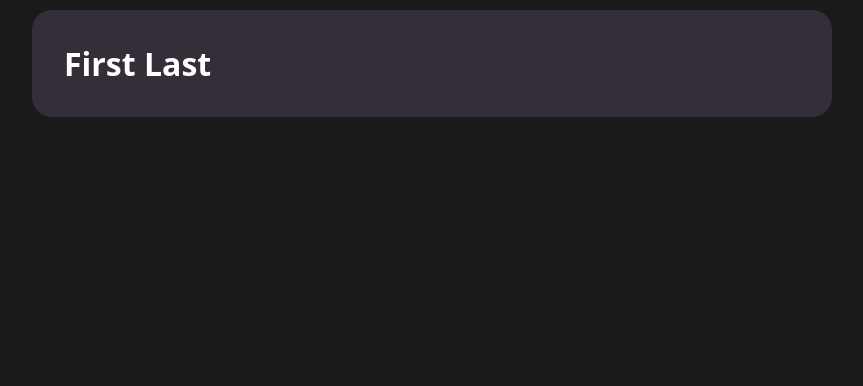
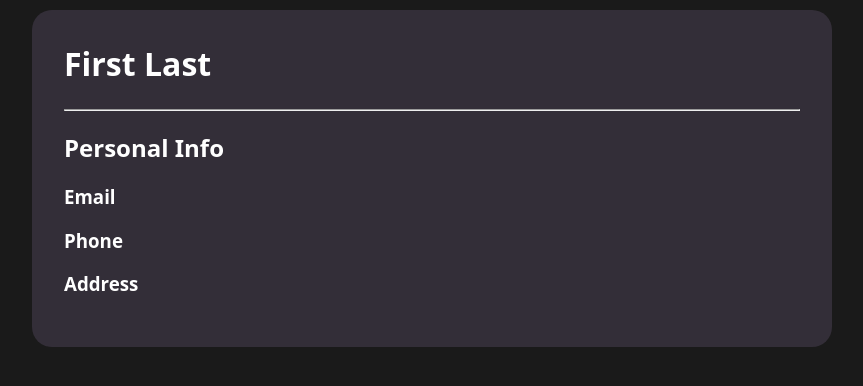
Before and after one commit to nguyenjessev/cv-project, a React (Create React App) app: page / in a window 1280 px wide. Shown: the top 386 px of the page, without its empty margins (208-1071 px from the left). Built offline with nearby package versions, Linux system fonts and the light colour scheme.

Commit message:
Create personal info section skeleton

```diff
--- a/public/index.html
+++ b/public/index.html
@@ -11,7 +11,7 @@
     />
     <link rel="apple-touch-icon" href="%PUBLIC_URL%/logo192.png" />
     <link rel="manifest" href="%PUBLIC_URL%/manifest.json" />
-    <title>React App</title>
+    <title>CV Project</title>
   </head>
   <body>
     <noscript>You need to enable JavaScript to run this app.</noscript>
--- a/src/components/App.js
+++ b/src/components/App.js
@@ -1,10 +1,15 @@
 import '../styles/App.css';
 import FullName from './FullName';
+import PersonalInfo from './PersonalInfo';
 
 function App() {
   return (
     <div className='App'>
       <FullName />
+
+      <hr />
+
+      <PersonalInfo />
     </div>
   );
 }
--- a/src/components/FullName.js
+++ b/src/components/FullName.js
@@ -52,9 +52,9 @@ class FullName extends React.Component {
       );
     } else {
       return (
-        <div className='name-container'>
+        <h1 className='name-container'>
           {this.state.firstName} {this.state.lastName}
-        </div>
+        </h1>
       );
     }
   };
--- /dev/null
+++ b/src/components/PersonalInfo.js
@@ -0,0 +1,27 @@
+import React from 'react';
+
+class PersonalInfo extends React.Component {
+  render() {
+    return (
+      <section className='personal-info'>
+        <h2>Personal Info</h2>
+
+        <div className='personal-info-container'>
+          <div className='email-container'>
+            <h3>Email</h3>
+          </div>
+
+          <div className='phone-container'>
+            <h3>Phone</h3>
+          </div>
+
+          <div className='address-container'>
+            <h3>Address</h3>
+          </div>
+        </div>
+      </section>
+    );
+  }
+}
+
+export default PersonalInfo;
--- a/src/styles/FullName.css
+++ b/src/styles/FullName.css
@@ -3,11 +3,13 @@
   display: flex;
   gap: 1rem;
   justify-content: space-between;
+  padding-bottom: 1rem;
 }
 
 .name-container {
   font-size: 2rem;
   font-weight: bold;
+  margin: 0;
 }
 
 .name-input-container {
```
